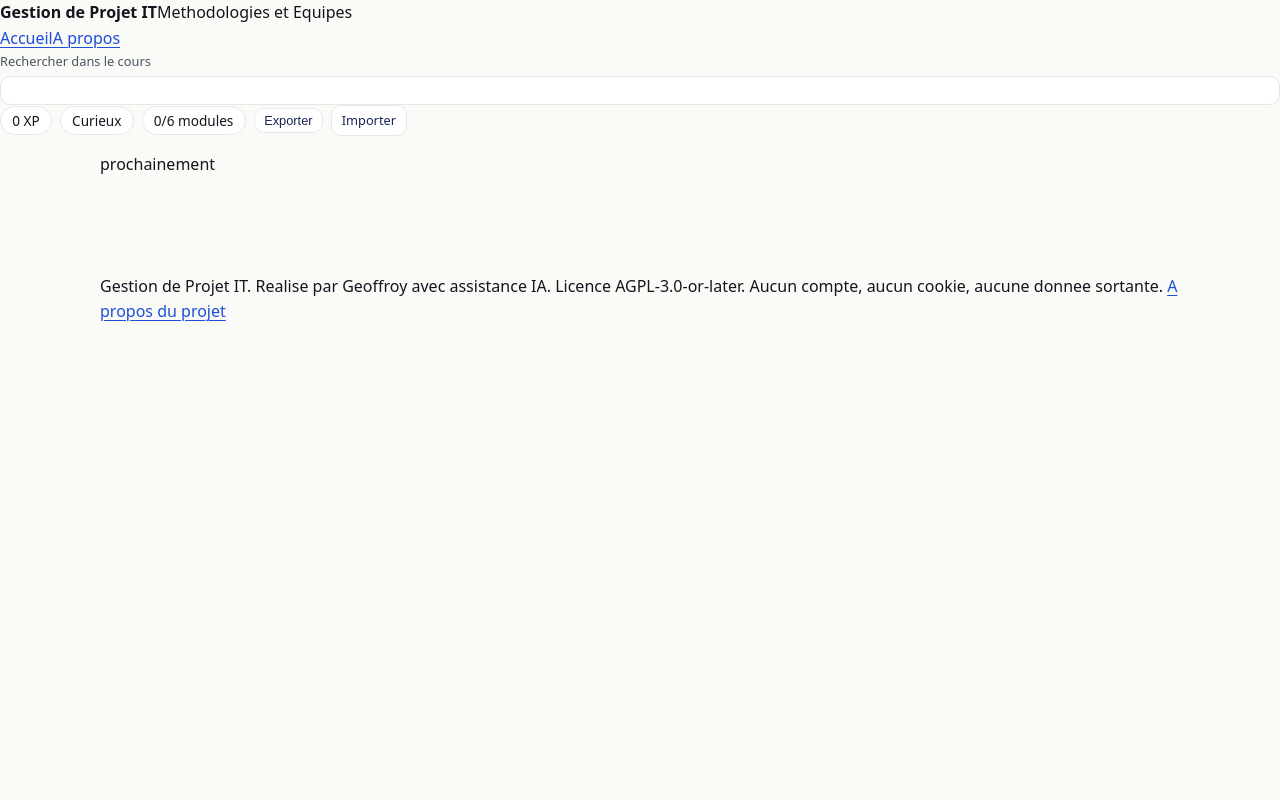
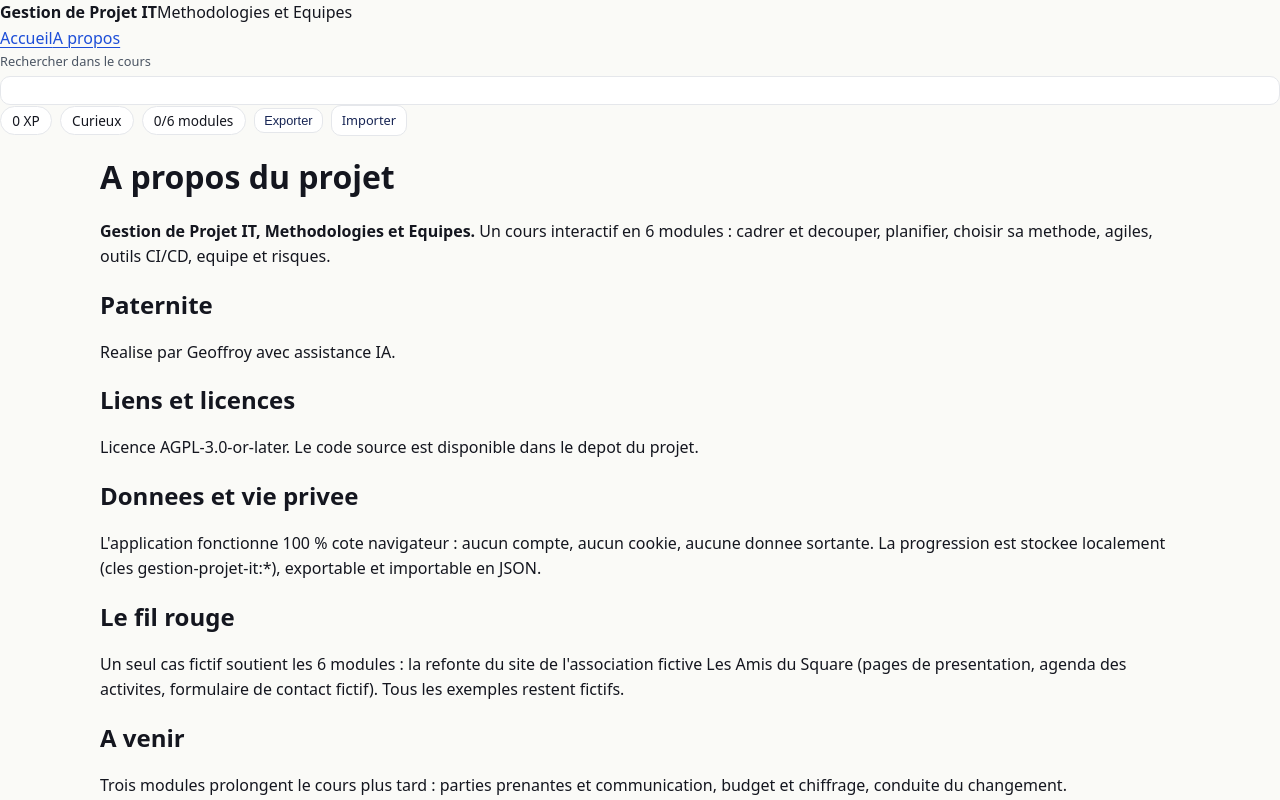
Before and after one commit to Hylst/gestion-projet-it, a React (Vite) app: page /gestion-projet-it/a-propos in a window 1280 px wide. Shown: the top 800 px of the page. Built offline with nearby package versions, Linux system fonts and the light colour scheme.

Commit message:
feat: page a propos paternite licence donnees locales fil rouge

```diff
--- a/src/App.tsx
+++ b/src/App.tsx
@@ -3,6 +3,7 @@ import SiteHeader from './components/SiteHeader';
 import Footer from './components/Footer';
 import NotFound from './routes/NotFound';
 import Accueil from './routes/accueil';
+import Apropos from './routes/Apropos';
 import { moduleMetaByNum } from './modules/index';
 import { M1Page } from './modules/m1-wbs';
 import { M2Page } from './modules/m2-planif';
@@ -33,7 +34,7 @@ export default function App() {
           <Route path="/module-5" element={<M5Page />} />
           <Route path="/module-6" element={<M6Page />} />
           <Route path="/module-:num" element={<ModulePlaceholder />} />
-          <Route path="/a-propos" element={<p>prochainement</p>} />
+          <Route path="/a-propos" element={<Apropos />} />
           <Route path="*" element={<NotFound />} />
         </Routes>
       </main>
--- a/src/components/Footer.tsx
+++ b/src/components/Footer.tsx
@@ -1,10 +1,12 @@
+import { Link } from 'react-router-dom';
+
 export default function Footer() {
   return (
     <footer>
       <p>
         Gestion de Projet IT. Realise par Geoffroy avec assistance IA.
         Licence AGPL-3.0-or-later. Aucun compte, aucun cookie, aucune donnee sortante.{" "}
-        <a href="/gestion-projet-it/a-propos">A propos du projet</a>
+        <Link to="/a-propos">A propos du projet</Link>
       </p>
     </footer>
   );
--- /dev/null
+++ b/src/routes/Apropos.tsx
@@ -0,0 +1,21 @@
+import { SeoHead } from '../components/SeoHead';
+
+export default function Apropos() {
+  return (
+    <>
+      <SeoHead title="A propos" description="Gestion de Projet IT : cours interactif realise par Geoffroy avec assistance IA, licence AGPL-3.0-or-later, sans compte ni cookie." />
+      <h1>A propos du projet</h1>
+      <p><strong>Gestion de Projet IT, Methodologies et Equipes.</strong> Un cours interactif en 6 modules : cadrer et decouper, planifier, choisir sa methode, agiles, outils CI/CD, equipe et risques.</p>
+      <h2>Paternite</h2>
+      <p>Realise par Geoffroy avec assistance IA.</p>
+      <h2>Liens et licences</h2>
+      <p>Licence AGPL-3.0-or-later. Le code source est disponible dans le depot du projet.</p>
+      <h2>Donnees et vie privee</h2>
+      <p>L'application fonctionne 100 % cote navigateur : aucun compte, aucun cookie, aucune donnee sortante. La progression est stockee localement (cles gestion-projet-it:*), exportable et importable en JSON.</p>
+      <h2>Le fil rouge</h2>
+      <p>Un seul cas fictif soutient les 6 modules : la refonte du site de l'association fictive Les Amis du Square (pages de presentation, agenda des activites, formulaire de contact fictif). Tous les exemples restent fictifs.</p>
+      <h2>A venir</h2>
+      <p>Trois modules prolongent le cours plus tard : parties prenantes et communication, budget et chiffrage, conduite du changement.</p>
+    </>
+  );
+}
```
